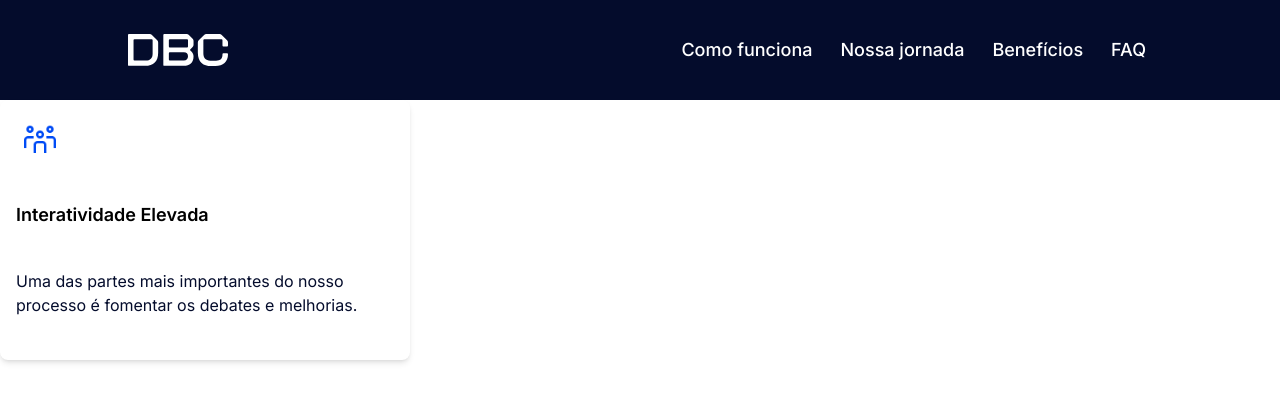
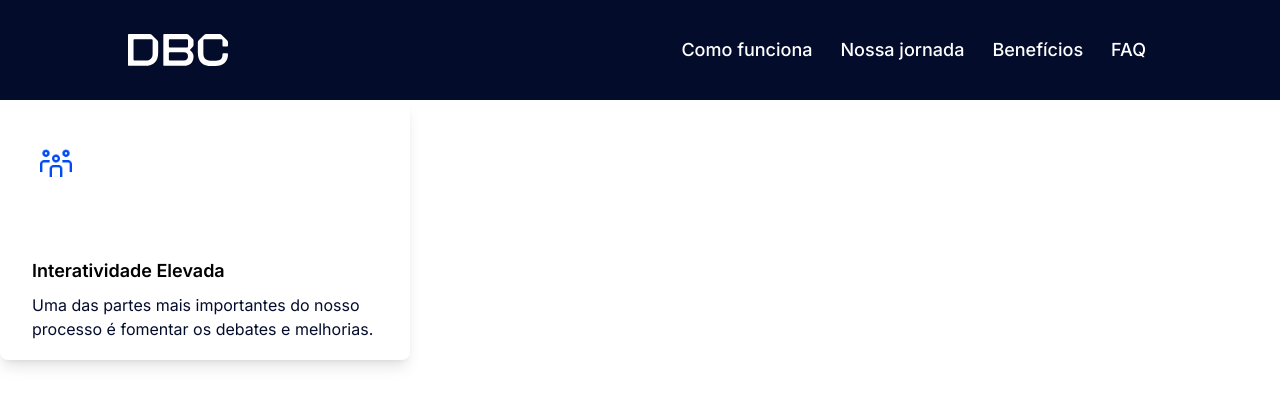
Before and after one commit to vemser/lp-fast-discovery, a Next.js app: page / in a window 1280 px wide. Shown: the top 406 px of the page. Built offline with nearby package versions, Linux system fonts and the light colour scheme.

Commit message:
ready card

```diff
--- a/components/molecules/card-lp/CardsLp.tsx
+++ b/components/molecules/card-lp/CardsLp.tsx
@@ -11,10 +11,12 @@ interface CardLpProps {
 
 export default function CardsLp({ icon, alt, title, children }: CardLpProps) {
   return (
-    <div className="max-w-md bg-white shadow-md rounded-lg p-4 flex flex-col items-start md:w-[410px] md:h-[260px]">
-    <Image src={icon} alt={alt} width={48} height={48} className="mb-2" />
-    <h2 className="text-lg font-semibold mb-2 py-8">{title}</h2> {/**Ver como fazer esta parte, aproveitar o component ou deixar a tag */}
+    <div className="max-w-md bg-white shadow-lg rounded-lg p-4 flex flex-col items-start md:w-[410px] md:h-[260px]">
+      <div className="ml-4">
+    <Image src={icon} alt={alt} width={48} height={48} className="mb-2 pt-6" />
+    <h2 className="text-lg font-semibold mb-2 py-16 pb-0">{title}</h2>
     <DefaultTextGeral variant="dark">{children}</DefaultTextGeral>
+    </div>
   </div>
   );
 }
```
